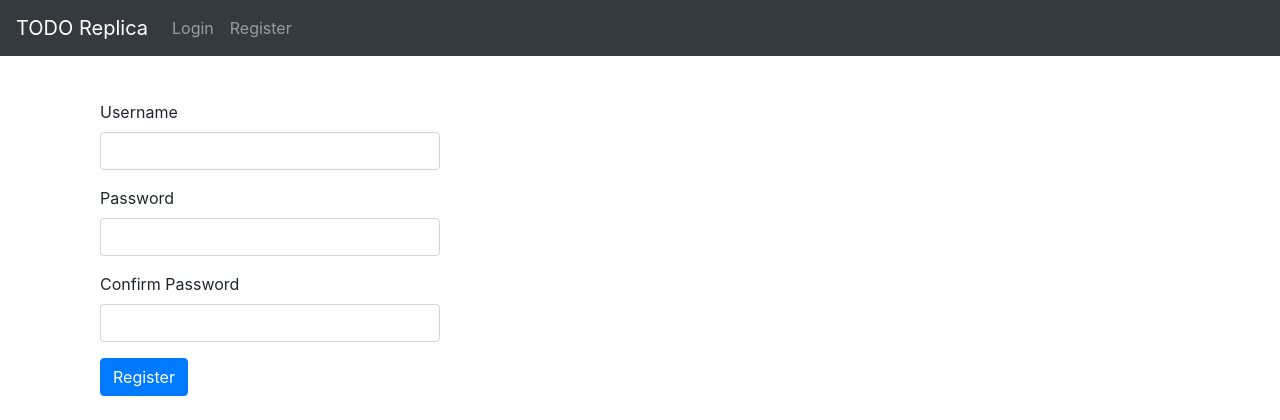
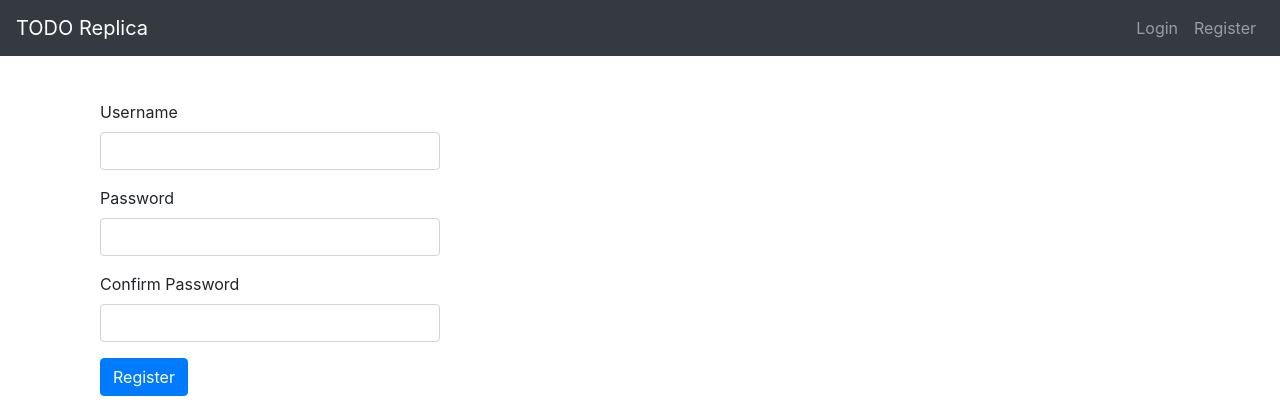
Before and after one commit to acuencadev/Flask-todo-replica, a Flask app: page /register in a window 1280 px wide. Shown: the top 420 px of the page. Run offline with Flask 2, Linux system fonts and the light colour scheme.

Commit message:
Move the links to the right in the template

```diff
--- a/todo_replica/templates/base.html
+++ b/todo_replica/templates/base.html
@@ -26,6 +26,9 @@
 
         <div class="collapse navbar-collapse" id="navbarsExampleDefault">
             <ul class="navbar-nav mr-auto">
+
+            </ul>
+            <ul class="navbar-nav">
                 {% if current_user.is_authenticated %}
                 <li class="nav-item"><a href="{{ url_for('tasks.create') }}" class="nav-link">New Task</a></li>
                 <li class="nav-item"><a href="{{ url_for('tasks.pending') }}" class="nav-link">Pending Tasks</a></li>
```
